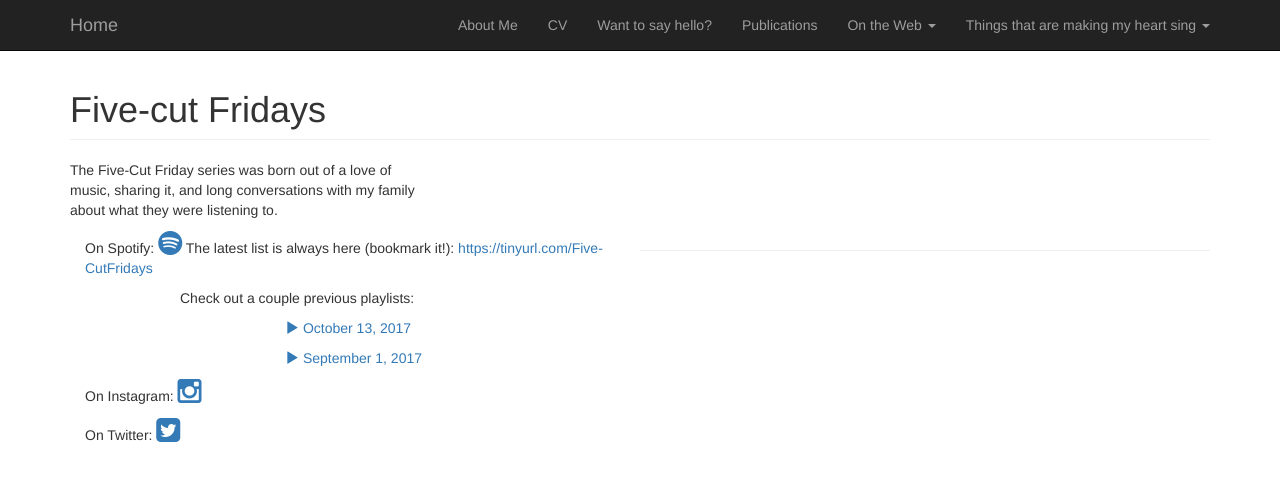
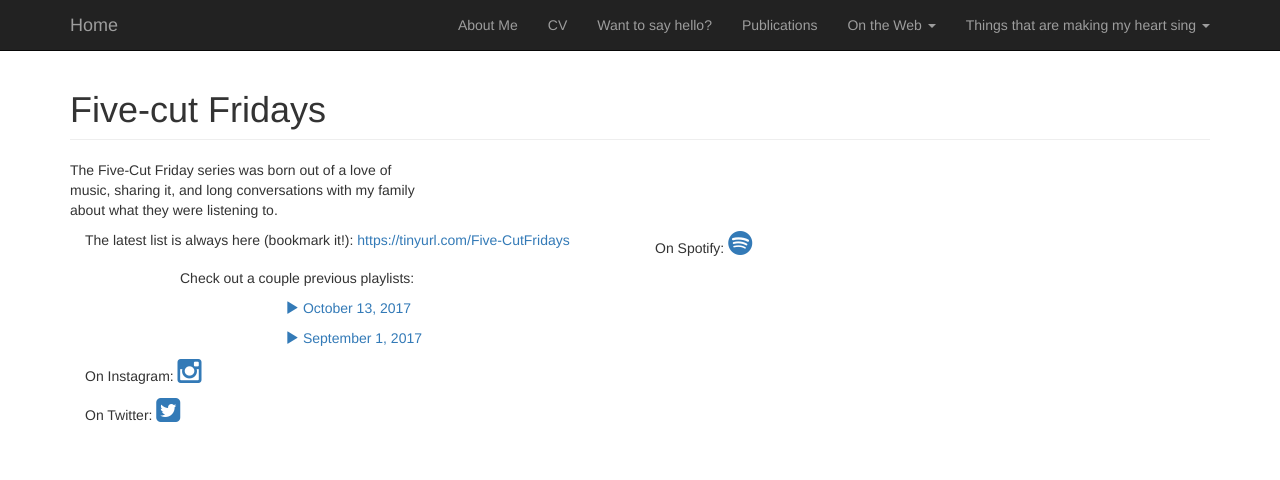
Before and after one commit to rmcgranaghan/rmcgranaghan.github.io, a plain HTML site: page five-cut-fridays-col.html in a window 1280 px wide. Drawn offline with Linux system fonts and the light colour scheme.

Commit message:
Update five-cut-fridays-col.html

```diff
--- a/five-cut-fridays-col.html
+++ b/five-cut-fridays-col.html
@@ -143,8 +143,13 @@
 
                 <div class="col-xs-6 col1">
                 	<p>
+                    The latest list is always here (bookmark it!): <a href="https://tinyurl.com/Five-CutFridays" target="_blank" rel="noopener norefferrer">https://tinyurl.com/Five-CutFridays</a>
+                	</p>
+                </div>
+
+                <div class="col-xs-6 col1">
+                	<p>
                     On Spotify: <a href="https://open.spotify.com/user/rmcgrana" target="_blank" rel="noopener norefferrer"><i class="fa fa-spotify fa-2x"></i></a>
-                    The latest list is always here (bookmark it!): <a href="https://tinyurl.com/Five-CutFridays" target="_blank" rel="noopener norefferrer">https://tinyurl.com/Five-CutFridays</a>
                 	</p>
                 </div>
 
```
